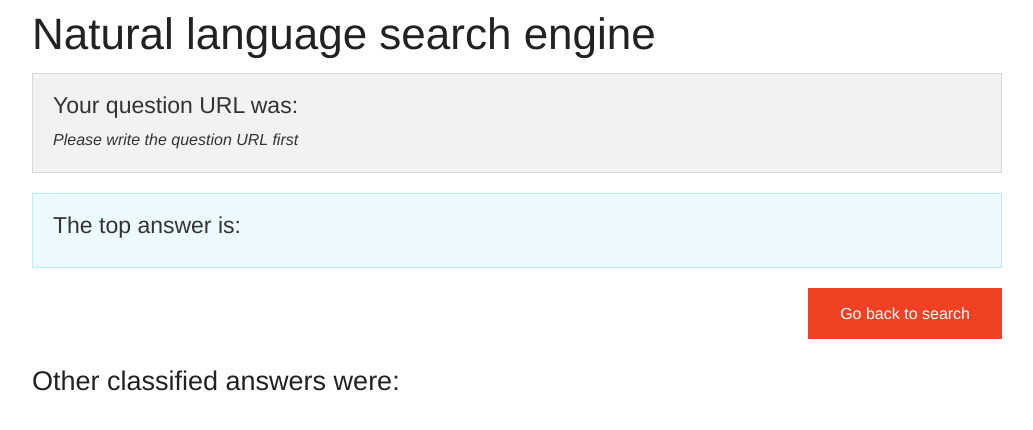
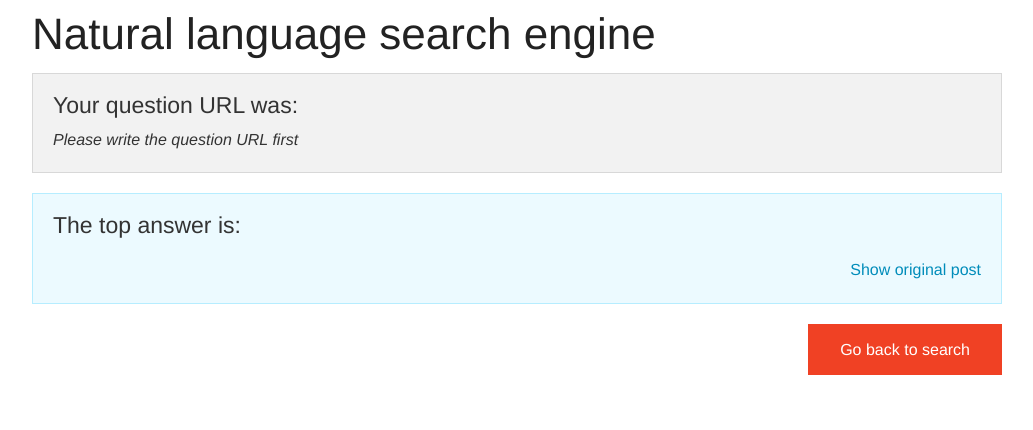
Before and after one commit to jmarceli/wedt-projekt, a Django app: page /search in a window 1280 px wide. Shown: the top 430 px of the page, without its empty margins (123-1156 px from the left). Run offline with Django 3.2, Linux system fonts and the light colour scheme; parts of the project's set-up code (start-up, migrations or seed data) failed here and were passed over; some libraries are stand-ins or nearby versions.

Commit message:
add: GUI improvements

```diff
--- a/WEDT/wedt/wedt/templates/search.html
+++ b/WEDT/wedt/wedt/templates/search.html
@@ -22,9 +22,10 @@
   </div>
   <div class="row">
     <div class="small-12 columns">
-      <div class="panel callout">
+      <div class="panel callout clearfix">
         <h4>The top answer is:</h4>
         <p>{{ response }}</p>
+				<p class="right"><a href="{{ link }}">Show original post</a></p>
       </div>
 		</div>
 	</div>
@@ -33,6 +34,7 @@
       <a href="/" class="button alert right">Go back to search</a>
     </div>
   </div>
+{% if others %}
  <div class="row">
     <div class="small-12 columns">
 			<h3>Other classified answers were:</h3>
@@ -42,6 +44,7 @@
 			{% endfor %}
     </div>
   </div>
+{% endif %}
 
 
   <!-- Don't slow down page loading by scripts, load them at the end -->
--- a/WEDT/wedt/wedt/views.py
+++ b/WEDT/wedt/wedt/views.py
@@ -55,5 +55,6 @@ def search(request):
                              {'title': 'Natural language search engine',
                               'question': questionURL,
                               'response': bestpost,
-                              'others': posts})
+                              'others': posts,
+                              'link': bestpost.link})
     return HttpResponse(template.render(context))
```
